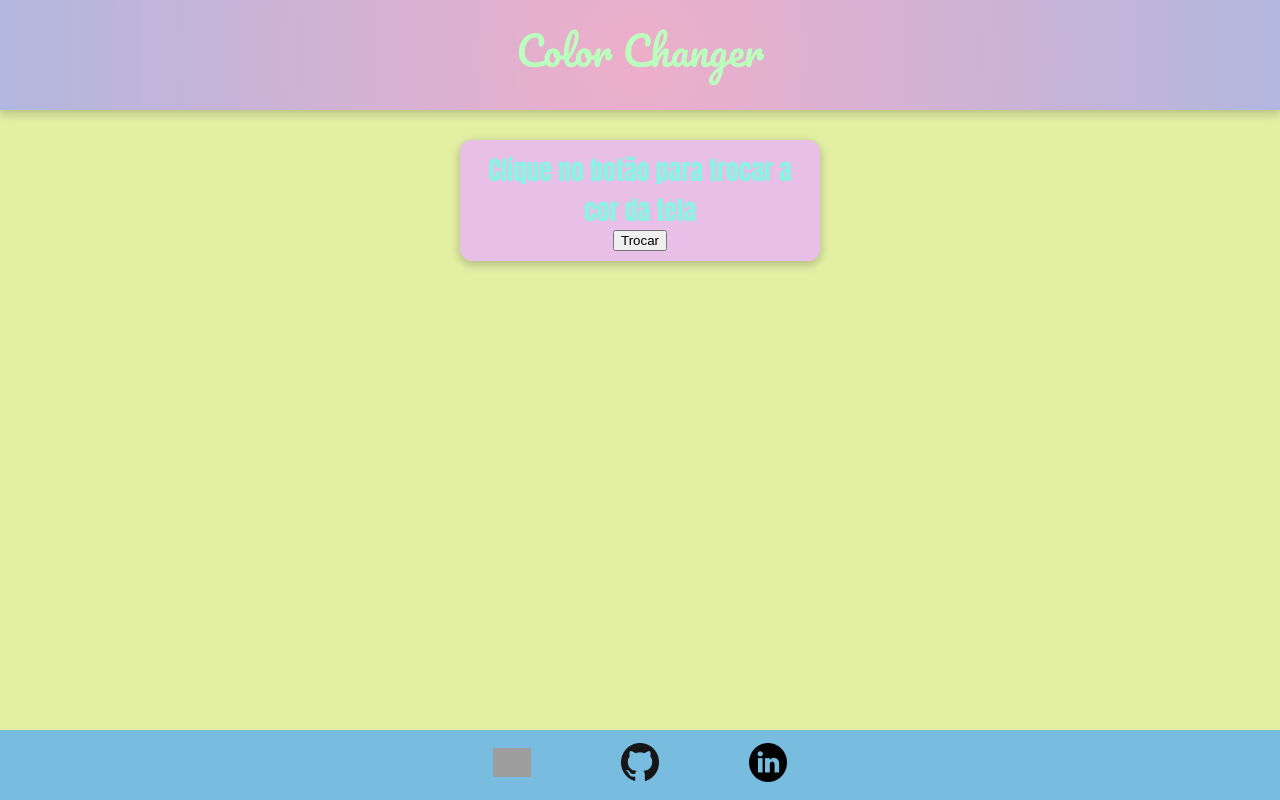
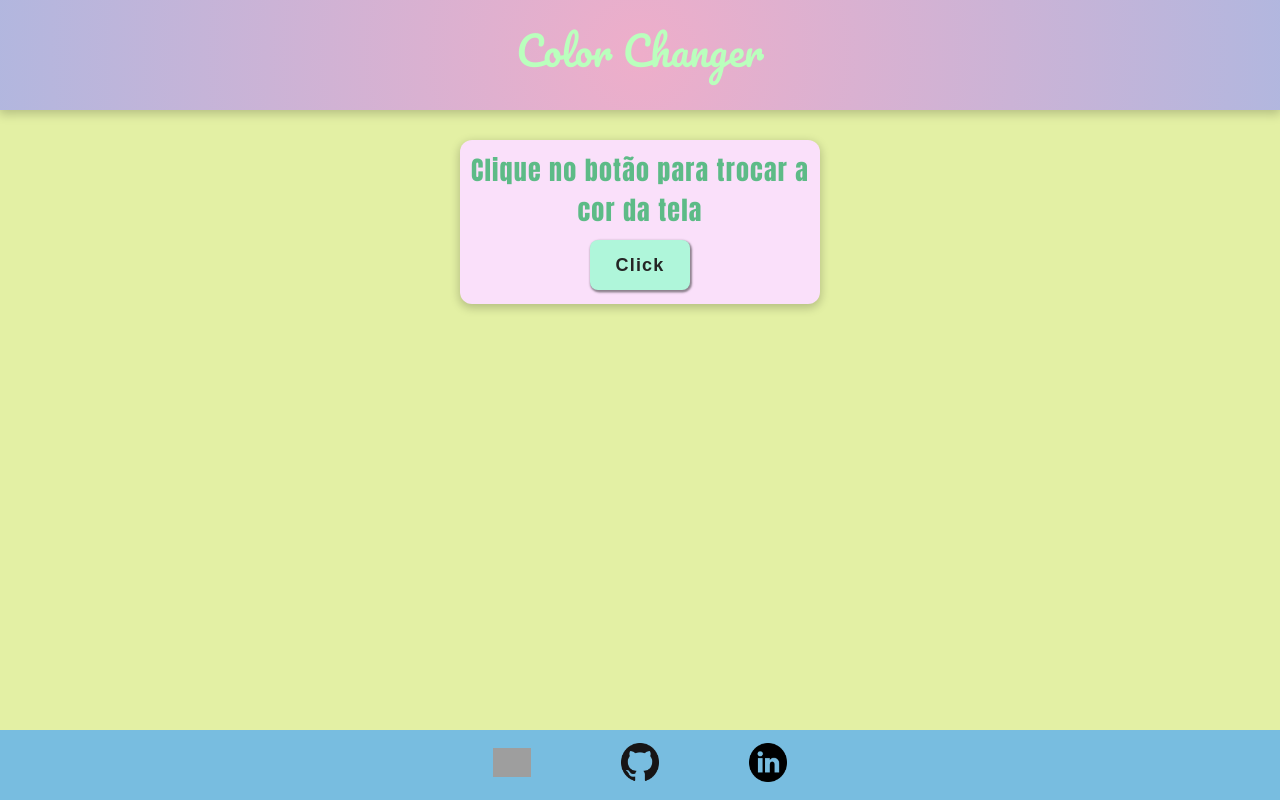
Before and after one commit to oisol/ColorChanger-React, a React (Create React App) app: page / in a window 1280 px wide. Built offline with nearby package versions, Linux system fonts and the light colour scheme; no server answers; grey boxes are pictures that could not be loaded.

Commit message:
:lipstick: feat: Estilizando MainCard

```diff
--- a/src/App.tsx
+++ b/src/App.tsx
@@ -12,7 +12,7 @@ function App() {
       />
       < MainCard
         text='Clique no botão para trocar a cor da tela'
-        btnText='Trocar'
+        btnText='Click'
       />
       < Footer />
     </div>
--- a/src/components/MainCard/MainCard.styles.tsx
+++ b/src/components/MainCard/MainCard.styles.tsx
@@ -12,7 +12,7 @@ export const Card = styled.div`
     display: flex;
     flex-direction: column;
     align-items: center;
-    background-color: rgb(231, 191, 231);
+    background-color: rgb(250, 224, 250);
     width: 360px;
     height: auto;
     border-radius: 12px;
@@ -26,12 +26,31 @@ export const Text = styled.p`
     font-weight: 400;
     text-align: center;
     font-family: 'Anton';
-    color: #8af3e3;
+    color: #5dbb87;
     cursor: default;
+    letter-spacing: 1.2px;
 `
 
 export const Button = styled.button`
-    /* Fazer */
+    height: 50px;
+    width: 100px;
+    padding: 10px;
+    margin: 4px;
+    margin-top: 10px;
+
+    border: 0;
+    border-radius: 8px;
+    background-color: #aff6da;
+    color: #252525;
+
+    font-size: 18px;
+    font-weight: bold;
+    letter-spacing: 1.2px;
+    box-shadow: #25252580 1px 1.5px 2px 1px;
+
+    &:hover {
+        background-color: #b6ffe2;
+    }
 `
 
 export const ColorsContainer = styled.div`
--- a/src/components/MainCard/index.tsx
+++ b/src/components/MainCard/index.tsx
@@ -1,6 +1,5 @@
 import { useState, useEffect } from "react";
 import Swal from 'sweetalert2';
-
 import {
     MainContainer,
     Card,
@@ -16,6 +15,7 @@ interface MainCardProps {
 }
 
 function MainCard({ text, btnText } : MainCardProps ) {
+
     const [color, setColor] = useState("");
     const [hex, setHex] = useState("");
     const [cat, setCat] = useState("");
```
Also changed, not shown: 1 other file (tests, documents, lock files or other folders).
